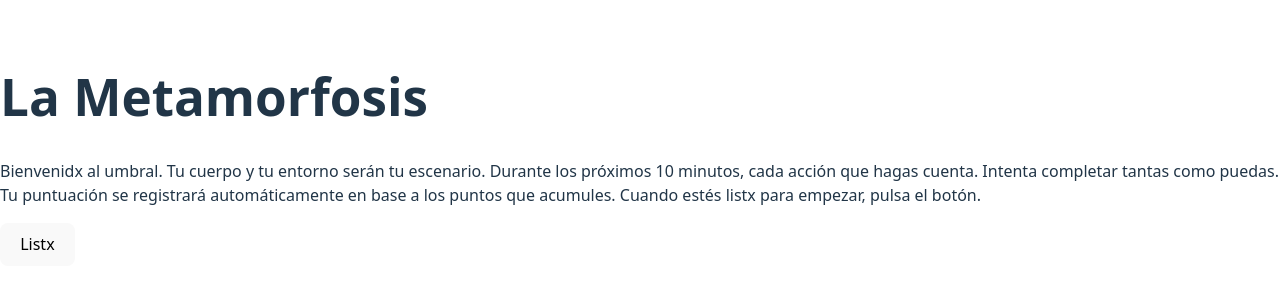
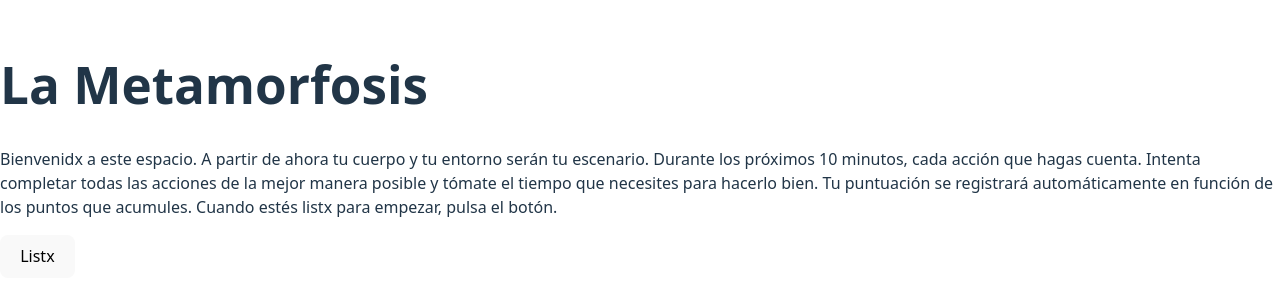
Before and after one commit to cubian/kafka, a React (Vite) app: page / in a window 1280 px wide. Shown: the part 250-550 px from the top of the page. Built offline with nearby package versions, Linux system fonts and the light colour scheme; the HTML template or start-up script is replaced by a standard one.

Commit message:
text updated

```diff
--- a/src/components/IntroScreen.tsx
+++ b/src/components/IntroScreen.tsx
@@ -7,7 +7,7 @@ export function IntroScreen({ onStart }: IntroScreenProps) {
     <div className="screen-content">
       <h1 className="intro-title">La Metamorfosis</h1>
       <p className="intro-description">
-        Bienvenidx al umbral. Tu cuerpo y tu entorno serán tu escenario. Durante los próximos 10 minutos, cada acción que hagas cuenta. Intenta completar tantas como puedas. Tu puntuación se registrará automáticamente en base a los puntos que acumules. Cuando estés listx para empezar, pulsa el botón.
+        Bienvenidx a este espacio. A partir de ahora tu cuerpo y tu entorno serán tu escenario. Durante los próximos 10 minutos, cada acción que hagas cuenta. Intenta completar todas las acciones de la mejor manera posible y tómate el tiempo que necesites para hacerlo bien. Tu puntuación se registrará automáticamente en función de los puntos que acumules. Cuando estés listx para empezar, pulsa el botón.
       </p>
       <button className="btn-primary" onClick={onStart}>
         Listx
--- a/src/config/steps.ts
+++ b/src/config/steps.ts
@@ -15,7 +15,7 @@ export const STEPS: Step[] = [
   },
   {
     id: 'step-2',
-    description: 'Camina muy lento hasta la pared más cercana y tócala con la frente, como si intentaras entender los límites de tu habitación.',
+    description: 'Ahora camina muy lento hasta la pared más cercana y tócala con la frente, como si intentaras entender los límites de tu habitación.',
     type: 'button',
   },
   {
@@ -40,7 +40,7 @@ export const STEPS: Step[] = [
   },
   {
     id: 'step-7',
-    description: 'Sal al exterior unos segundos y saluda a un desconocidx.',
+    description: 'Sal al exterior unos segundos y saluda a unx desconocidx.',
     type: 'button',
   },
   {
@@ -55,7 +55,7 @@ export const STEPS: Step[] = [
   },
   {
     id: 'step-10',
-    description: 'Ábrela cámara y mírate durante al menos 10 segundos antes de continuar.',
+    description: 'Abre la cámara y hazte una foto. Obsérvala durante otros 10 segundos antes de continuar.',
     type: 'camera',
   },
   {
```
